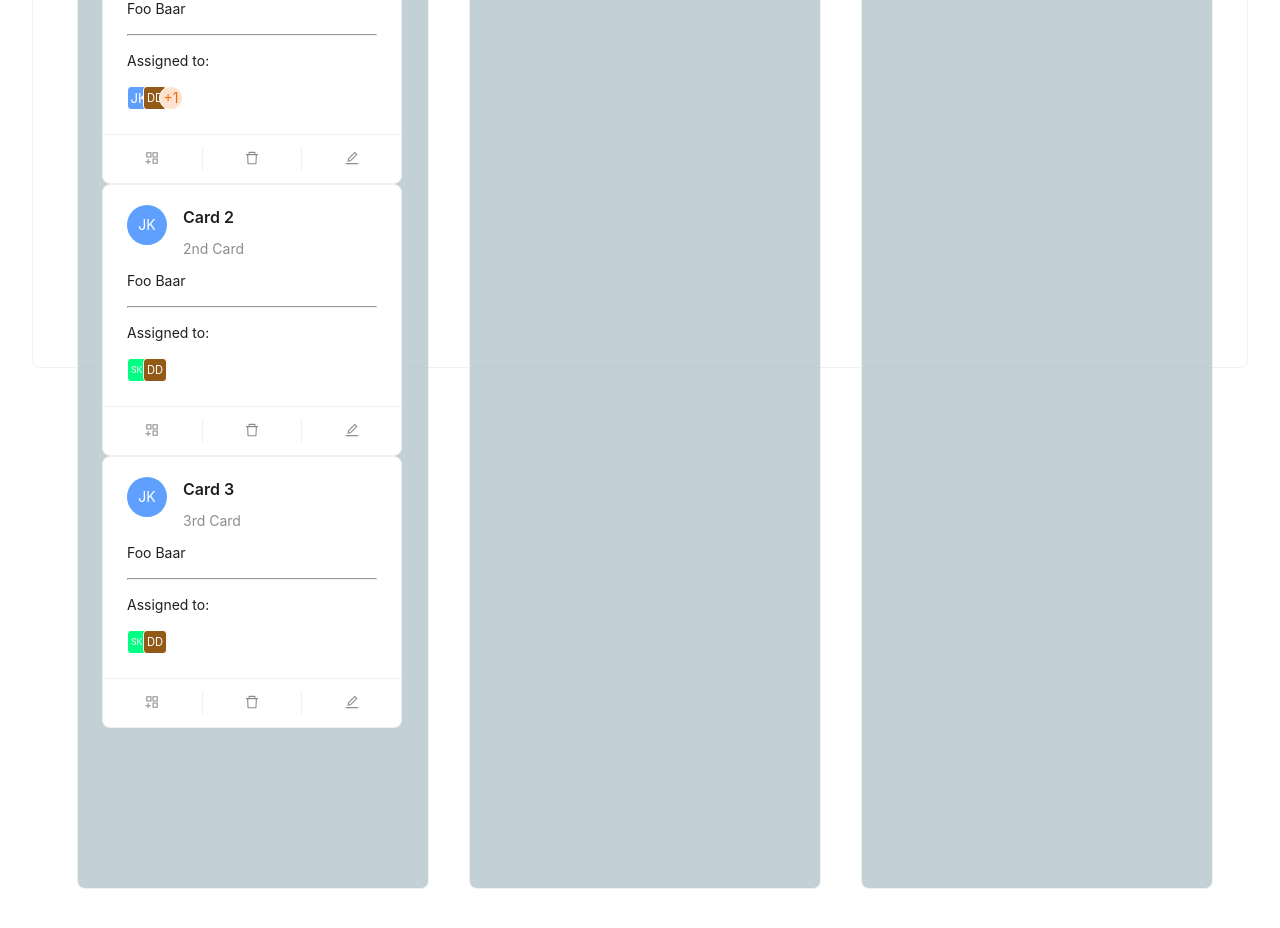
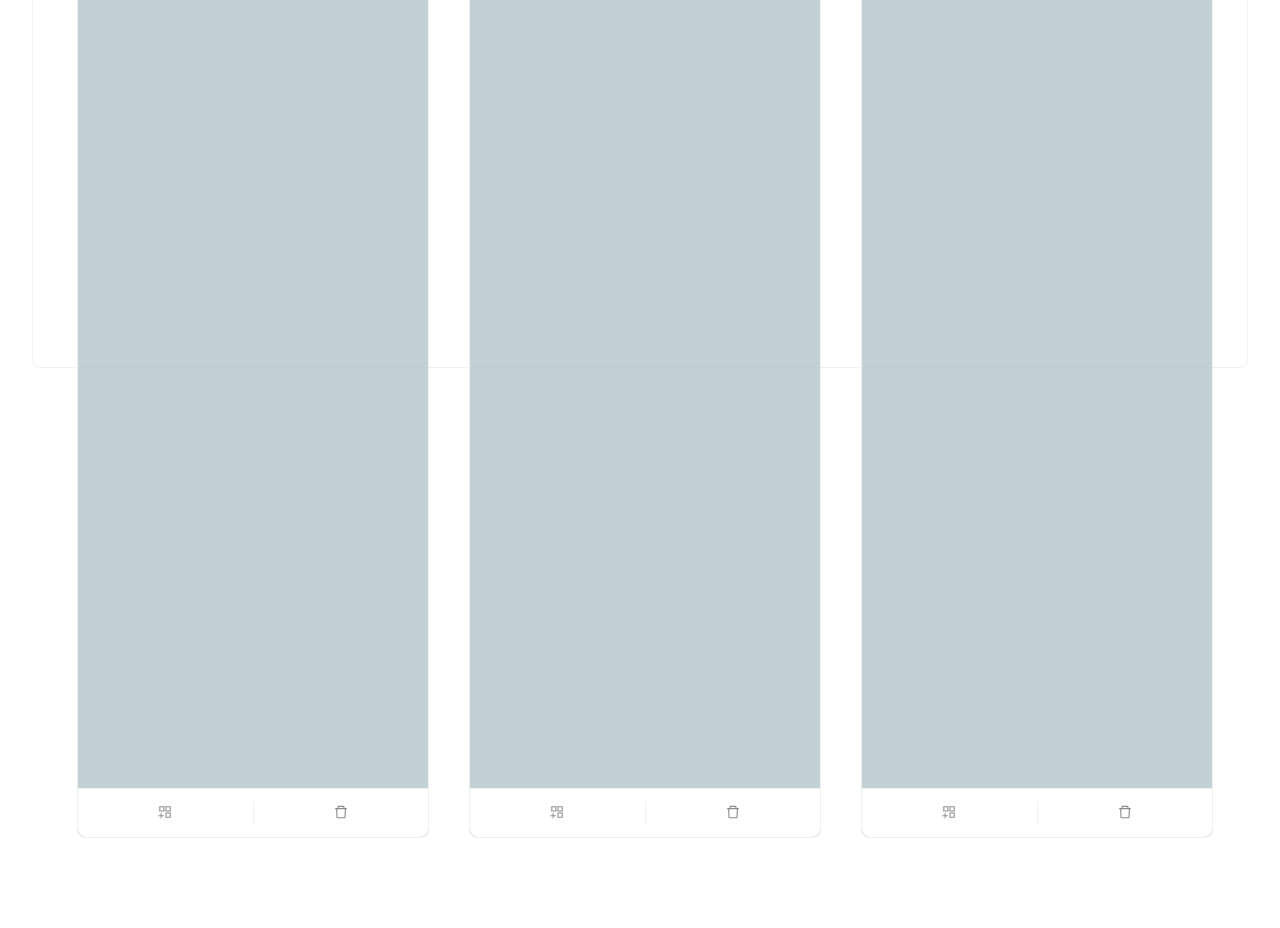
Before and after one commit to MaximSawV/dockerized-symfony-react-boilerplate, a React (Create React App) app in the folder app/: page / in a window 1280 px wide. Shown: the part 300-1228 px from the top of the page. After the commit the page ends 1182 px from the top, so only its background shows below. Built offline with nearby package versions, Linux system fonts and the light colour scheme.

Commit message:
DONE!!!!

```diff
--- a/app/public/index.html
+++ b/app/public/index.html
@@ -28,7 +28,6 @@
   </head>
   <body>
     <noscript>You need to enable JavaScript to run this app.</noscript>
-    <div id="rootChess"></div>
     <div id="root"></div>
     <!--
       This HTML file is a template.
--- a/app/src/Kanban/CardContainer.tsx
+++ b/app/src/Kanban/CardContainer.tsx
@@ -1,25 +1,28 @@
 import React from 'react';
 import {moveCard} from "./StateManager";
-import {DragItem} from "./KanbanCard";
+import {DragItem, KanbanCardProps} from "./KanbanCard";
 import {useDrop} from "react-dnd";
 import {ItemTypes} from '..';
 import {css} from "@emotion/css";
 
 interface CardContainerProps {
     columnId: number;
-    isOver: boolean;
-    first: boolean;
-    last: boolean;
+    method: 'over' | 'last' | 'first';
+    movedCard: KanbanCardProps|null;
 }
 
 export default function CardContainer(props: CardContainerProps) {
 
-    const {columnId, first, last} = props;
+    const {columnId, method, movedCard} = props;
 
-    const [, drop] = useDrop(
+    const [ {isOver}, drop] = useDrop(
         () => ({
             accept: ItemTypes.CARD,
-            drop: (item: DragItem) => moveCard(item.id, columnId, props.isOver, first, last),
+            collect: monitor => ({
+                isOver: monitor.isOver(),
+            }),
+            drop: (item: DragItem) => moveCard(item.id, columnId, method, movedCard),
+
         }),
         []
     );
@@ -27,11 +30,10 @@ export default function CardContainer(props: CardContainerProps) {
     return (
         <div ref={drop}
              className={css`
-               height: 50px;
+               height: 3em;
                width: 300px;
-               background: #6E6E6E;
-               opacity: 0.5;
-               border-radius: 20px
+               background-color: #6E6E6E;
+               opacity: ${isOver ? 0.3 : 0};
              `}>
         </div>
     )
--- /dev/null
+++ b/app/src/Kanban/DropSpace.tsx
@@ -0,0 +1,26 @@
+import React from 'react';
+import {useDrop} from "react-dnd";
+import {ItemTypes} from "../index";
+import {DragItem} from "./KanbanCard";
+import {moveCard} from "./StateManager";
+
+interface props {
+    columnId: number
+}
+export default function DropSpace(props: props) {
+
+    const [{isOver}, drop] = useDrop(
+        () => ({
+            accept: ItemTypes.CARD,
+            drop: (item: DragItem) => moveCard(item.id, props.columnId, 'last', null),
+            collect: monitor => ({
+                isOver: monitor.isOver(),
+            }),
+        }),
+        [props.columnId]
+    );
+
+    return (
+        <div ref={drop} style={{width: '100%', height: '50%', backgroundColor: '#6E6E6E', opacity: isOver ? 0.3 : 0}} />
+    )
+}
--- a/app/src/Kanban/KanbanCard.tsx
+++ b/app/src/Kanban/KanbanCard.tsx
@@ -1,22 +1,16 @@
 import React, {ReactNode, useRef, useState} from 'react';
-import {Avatar, Card, Tooltip} from "antd";
-import Meta from "antd/lib/card/Meta";
-import {AppstoreAddOutlined, DeleteOutlined, EditOutlined} from "@ant-design/icons";
+import {Card} from "antd";
+import {EditOutlined} from "@ant-design/icons";
 import {css} from "@emotion/css";
-import {useDrag, useDrop} from "react-dnd";
+import {useDrag} from "react-dnd";
 import {ItemTypes} from "../index";
-import {initialCards, moveCard} from "./StateManager";
-import CardContainer from "./CardContainer";
+import {initialCards} from "./StateManager";
 
 export interface KanbanCardProps {
-    id: number,
+    id: string,
     title: string,
-    description: string,
-    content: string,
     columnId: number,
     order: number,
-    createdBy: Avatar,
-    assignedTo: Avatar[],
 }
 
 export interface Avatar {
@@ -28,17 +22,13 @@ export interface Avatar {
 }
 
 export interface DragItem {
-    id: number,
+    id: string,
     index: number
 }
 
 export default function KanbanCard(props: KanbanCardProps) {
 
-    const ref = useRef<HTMLDivElement>(null);
-
-    const {id, title, description, content, createdBy, assignedTo} = props;
-
-    const [isHovered, setIsHovered] = useState<boolean>(false);
+    const {id, title} = props;
 
     const [{isDragging}, drag] = useDrag(() => ({
         type: ItemTypes.CARD,
@@ -47,19 +37,6 @@ export default function KanbanCard(props: KanbanCardProps) {
             isDragging: monitor.isDragging()
         }),
     }));
-    const renderAvatar = (avatar: Avatar, creator: boolean, index?: number) => {
-        return (
-            <Tooltip key={index ? index + 'user' : null} title={avatar.name} placement={'top'}>
-                <Avatar
-                    size={creator ? 'large' : 'small'}
-                    shape={creator ? 'circle' : 'square'}
-                    style={{backgroundColor: avatar.color}}
-                    icon={avatar.icon}
-                >{avatar.icon ? null : avatar.acronym}</Avatar>
-            </Tooltip>
-        )
-    }
-
     const postData = (test: any) => {
         initialCards.forEach((card) => {
             if (card.id === id) {
@@ -71,44 +48,17 @@ export default function KanbanCard(props: KanbanCardProps) {
     return (
         <>
             <Card
+                title={title}
                 ref={drag}
                 className={css`
               width: 300px;
               opacity: ${isDragging ? 0.5 : 1};
+              margin: 1em 0 1em 0;
             `}
-                actions={isDragging ? [] : [
-                    <AppstoreAddOutlined key={"add"}/>,
-                    <DeleteOutlined key={"delete"}/>,
+                actions={[
                     <EditOutlined key={"edit"} onClick={postData}/>
                 ]}
             >
-                {!isDragging && (
-                    <>
-                        <Meta
-                            title={title}
-                            description={description}
-                            avatar={
-                                renderAvatar(createdBy, true)
-                            }/>
-                        <p>{content}</p>
-                        <hr/>
-                        {assignedTo && (
-                            <div>
-                                <p>Assigned to:</p>
-                                <Avatar.Group
-                                    maxCount={2}
-                                    maxPopoverTrigger="click"
-                                    size="small"
-                                    maxStyle={{color: '#f56a00', backgroundColor: '#fde3cf', cursor: 'pointer'}}
-                                >
-                                    {assignedTo.map((user, index) => {
-                                        return renderAvatar(user, false, index);
-                                    })}
-                                </Avatar.Group>
-                            </div>
-                        )}
-                    </>
-                )}
             </Card>
         </>
     )
--- a/app/src/Kanban/KanbanColumn.tsx
+++ b/app/src/Kanban/KanbanColumn.tsx
@@ -1,11 +1,13 @@
 import React, {useEffect, useState} from 'react';
 import {Card} from "antd";
 import {css} from "@emotion/css";
-import KanbanCard, {KanbanCardProps} from "./KanbanCard";
+import KanbanCard, {DragItem, KanbanCardProps} from "./KanbanCard";
 import CardContainer from "./CardContainer";
 import {useDrop} from "react-dnd";
 import {ItemTypes} from "../index";
-import {v4 as uuidv4} from 'uuid';
+import {AppstoreAddOutlined, DeleteOutlined} from "@ant-design/icons";
+import {deleteCards, generateCards, moveCard} from "./StateManager";
+import DropSpace from "./DropSpace";
 
 export interface KanbanColumnProps {
     id: number;
@@ -33,7 +35,6 @@ export default function KanbanColumn(props: KanbanColumnProps) {
             collect: monitor => ({
                 isOver: monitor.isOver(),
             }),
-            //drop: (item: DragItem) => moveCard(item.id, id, false, firstCard),
         }),
         [id]
     );
@@ -45,23 +46,29 @@ export default function KanbanColumn(props: KanbanColumnProps) {
 
                     return (
                         <>
-                            {isOver && (index > 0) && (<CardContainer key={'container_'+ uuidv4()} columnId={id} last={false} first={false} isOver />)}
+                            {isOver && (
+                                <CardContainer key={'AlwaysOver'+index} columnId={id} method={(index === 0) ? 'first' : 'over'} movedCard={card}/>
+                            )}
                             <KanbanCard
                                 key={'card_' + card.id}
                                 id={card.id}
                                 title={card.title}
-                                description={card.description}
-                                content={card.content}
                                 order={id}
                                 columnId={card.columnId}
-                                createdBy={card.createdBy}
-                                assignedTo={card.assignedTo}
                             />
                         </>
                     )
                 })
             )
         }
+    }
+
+    const generateCardsInColumn = () => {
+        generateCards(100, id);
+    }
+
+    const deleteCardsInColumn = () => {
+        deleteCards(id);
     }
 
     return (
@@ -74,22 +81,17 @@ export default function KanbanColumn(props: KanbanColumnProps) {
               margin: 20px;
               background-color: rgba(175, 193, 199, 0.75);
             `}
-            bodyStyle={{width: '350px', height: '1000px', maxHeight: '1000px', overflowY: 'auto'}}
+            bodyStyle={{width: '350px', height: '900px', maxHeight: '1000px', overflowY: 'auto'}}
+            actions={[
+                <AppstoreAddOutlined key={"add"} onClick={generateCardsInColumn}/>,
+                <DeleteOutlined key={"delete"} onClick={deleteCardsInColumn}/>,
+            ]}
         >
-            {isOver && (cards.length === 0) && (
-                <CardContainer key={'container_'+ uuidv4()} columnId={id} isOver={false} last={false} first />
+            {renderCards()}
+            {isOver && cards.length === 0 && (
+                <CardContainer key={'AlwaysBottom'} columnId={id} method={'first'} movedCard={null}/>
             )}
-
-            {isOver && (cards.length > 0) && (
-                <CardContainer key={'container_'+ uuidv4()} columnId={id} isOver={false} last={false} first />
-            )}
-
-            {renderCards()}
-
-            {isOver && (cards.length > 1) && (
-                <CardContainer key={'container_'+ uuidv4()} columnId={id} isOver={false} first={false} last />
-            )}
-
+            <DropSpace columnId={id} />
         </Card>
     )
 }
--- a/app/src/Kanban/StateManager.tsx
+++ b/app/src/Kanban/StateManager.tsx
@@ -1,90 +1,29 @@
-import KanbanCard, {KanbanCardProps} from "./KanbanCard";
-import {ReactNode} from "react";
-import {AntDesignOutlined} from "@ant-design/icons";
-const cardsFromBackend: KanbanCardProps[] = [
+import {KanbanCardProps} from "./KanbanCard";
+import {v4} from "uuid";
 
-    {
-        id: 0,
-        title: 'Card 1',
-        description: '1st Card',
-        content: 'Foo Baar',
-        columnId: 0,
-        order: 0,
-        createdBy: {
-            name: 'ADMIN',
-            acronym: 'ADM',
-            color: '#5fa0ff',
-            icon: <AntDesignOutlined />
-        },
-        assignedTo: [
+const cardsFromBackend: KanbanCardProps[] = [];
+
+
+export function deleteCards(column: number) {
+    initialCards = initialCards.filter(card => card.columnId !== column);
+
+    emitChange();
+}
+export function generateCards(number: number, column: number) {
+
+    for (let i = 0; i < number; i++) {
+        initialCards.push(
             {
-                name: 'John Wick',
-                acronym: 'JK',
-                color: '#5fa0ff'
-            },
-            {
-                name: 'Dreckiger Dan',
-                acronym: 'DD',
-                color: '#925917'
-            },
-            {
-                name: 'Spitzkopf Larry',
-                acronym: 'SKL',
-                color: '#00ff82'
-            },
-        ]
-    },
-    {
-        id: 1,
-        title: 'Card 2',
-        description: '2nd Card',
-        content: 'Foo Baar',
-        columnId: 0,
-        order: 1,
-        createdBy: {
-            name: 'John Wick',
-            acronym: 'JK',
-            color: '#5fa0ff',
-        },
-        assignedTo: [
-            {
-                name: 'Spitzkopf Larry',
-                acronym: 'SKL',
-                color: '#00ff82'
-            },
-            {
-                name: 'Dreckiger Dan',
-                acronym: 'DD',
-                color: '#925917'
-            }
-        ]
-    },
-    {
-        id: 2,
-        title: 'Card 3',
-        description: '3rd Card',
-        content: 'Foo Baar',
-        columnId: 0,
-        order: 2,
-        createdBy: {
-            name: 'John Wick',
-            acronym: 'JK',
-            color: '#5fa0ff',
-        },
-        assignedTo: [
-            {
-                name: 'Spitzkopf Larry',
-                acronym: 'SKL',
-                color: '#00ff82'
-            },
-            {
-                name: 'Dreckiger Dan',
-                acronym: 'DD',
-                color: '#925917'
-            }
-        ]
-    },
-];
+                id: v4(),
+                title: 'Card Nr: ' + (initialCards.length + 1),
+                columnId: column,
+                order: initialCards.length + i,
+            } as KanbanCardProps
+        )
+    }
+
+    emitChange();
+}
 
 function compare( a: KanbanCardProps, b: KanbanCardProps ) {
     if ( a.order < b.order ){
@@ -97,8 +36,7 @@ function compare( a: KanbanCardProps, b: KanbanCardProps ) {
 
     return 0;
 }
-const testFunction = () => {
-    console.log('test')
+function sort() {
     let sortedCards: KanbanCardProps[] = [];
     if (cardsFromBackend.length > 0) {
         sortedCards = cardsFromBackend.sort(compare);
@@ -106,7 +44,7 @@ const testFunction = () => {
 
     return sortedCards;
 }
-export let initialCards: KanbanCardProps[] = testFunction();
+export let initialCards: KanbanCardProps[] = sort();
 
 let observer: any = null
 
@@ -124,52 +62,58 @@ export function observe(o: any) {
     emitChange();
 }
 
-export function moveCard(cardId: number, columnId: number, isOverCard: boolean, first: boolean, last: boolean) {
+function realign() {
+    for (let i = 0; i < initialCards.length; i++) {
+        initialCards[i].order = i;
+    }
+}
+
+function placeCardOver(card: KanbanCardProps, index: number, movedCard: KanbanCardProps) {
+
+    const moveIndex = initialCards.indexOf(movedCard);
+    initialCards.splice(index, 1);
+    initialCards.splice(moveIndex, 0, card);
+}
+
+function placeCardFirst(index: number, card: KanbanCardProps) {
+
+    initialCards.splice(index, 1);
+    initialCards.unshift(card)
+}
+
+function placeCardLast(index: number, card: KanbanCardProps) {
+
+    initialCards.splice(index, 1);
+    initialCards.push(card);
+}
+
+export function moveCard(movingCard: string, columnId: number, method: 'over' | 'last' | 'first', movedCard: KanbanCardProps|null ) {
 
     initialCards.forEach((card, index) => {
 
-        if (card.id === cardId) {
-            card.columnId = columnId;
-            emitChange();
+        if (card.id === movingCard) {
 
-            if (isOverCard) {
-                if (index > 0) {
-                    card.order = initialCards[index - 1].order;
-                    initialCards[index - 1].order++;
-                }
-
-                emitChange();
+            if (card.columnId !== columnId) {
+                card.columnId = columnId;
+                card.order = initialCards.length - 1;
             }
 
-            if (first) {
-
-                for (let i = 0; i < initialCards.length; i++) {
-                    if (initialCards[i].id === card.id) {
-                        card.order = 0;
-                        console.log(card.order)
-                        emitChange();
-                        return;
+            switch (method) {
+                case 'first':
+                    placeCardFirst(index, card);
+                    break;
+                case 'last':
+                    placeCardLast(index, card);
+                    break;
+                case 'over':
+                    if (movedCard) {
+                        placeCardOver(card, index, movedCard);
                     }
-                    initialCards[i].order = (i + 1);
-                    emitChange();
-                }
+                    break;
             }
 
-            if (last) {
-                if (index > 0) {
-                    card.order = 1 + initialCards[index - 1].order;
-                    for (let i = index; i >= 0; i--) {
-                        initialCards[i].order ++;
-                    }
-
-                    for (let i = index; i < initialCards.length; i++) {
-                        initialCards[i].order ++;
-                    }
-                } else {
-                    card.order = initialCards.length;
-                }
-                emitChange();
-            }
+            realign();
+            emitChange();
         }
     })
 }
--- a/app/src/index.tsx
+++ b/app/src/index.tsx
@@ -5,21 +5,9 @@ import KanbanBoard from "./Kanban/KanbanBoard";
 import {observe} from "./Kanban/StateManager";
 import {KanbanCardProps} from "./Kanban/KanbanCard";
 
-
-const rootChess = ReactDOM.createRoot(
-  document.getElementById('rootChess') as HTMLElement
-);
-
 export const ItemTypes = {
-    KNIGHT: 'knight',
     CARD: 'card',
 }
-
-// observe((knightPosition: [x: number, y: number]) =>
-//     rootChess.render(
-//         <ChessBoard knightPosition={knightPosition} />
-//     )
-// );
 
 const root = ReactDOM.createRoot(document.getElementById('root') as HTMLElement
 );
```
Also changed, not shown: app/src/tutorial/BoardSquare.tsx (deleted, +0 -44 lines), app/src/tutorial/ChessBoard.tsx (deleted, +0 -64 lines), app/src/tutorial/Game.ts (deleted, +0 -31 lines), app/src/tutorial/Knight.tsx (deleted, +0 -26 lines), app/src/tutorial/Square.tsx (deleted, +0 -29 lines).
